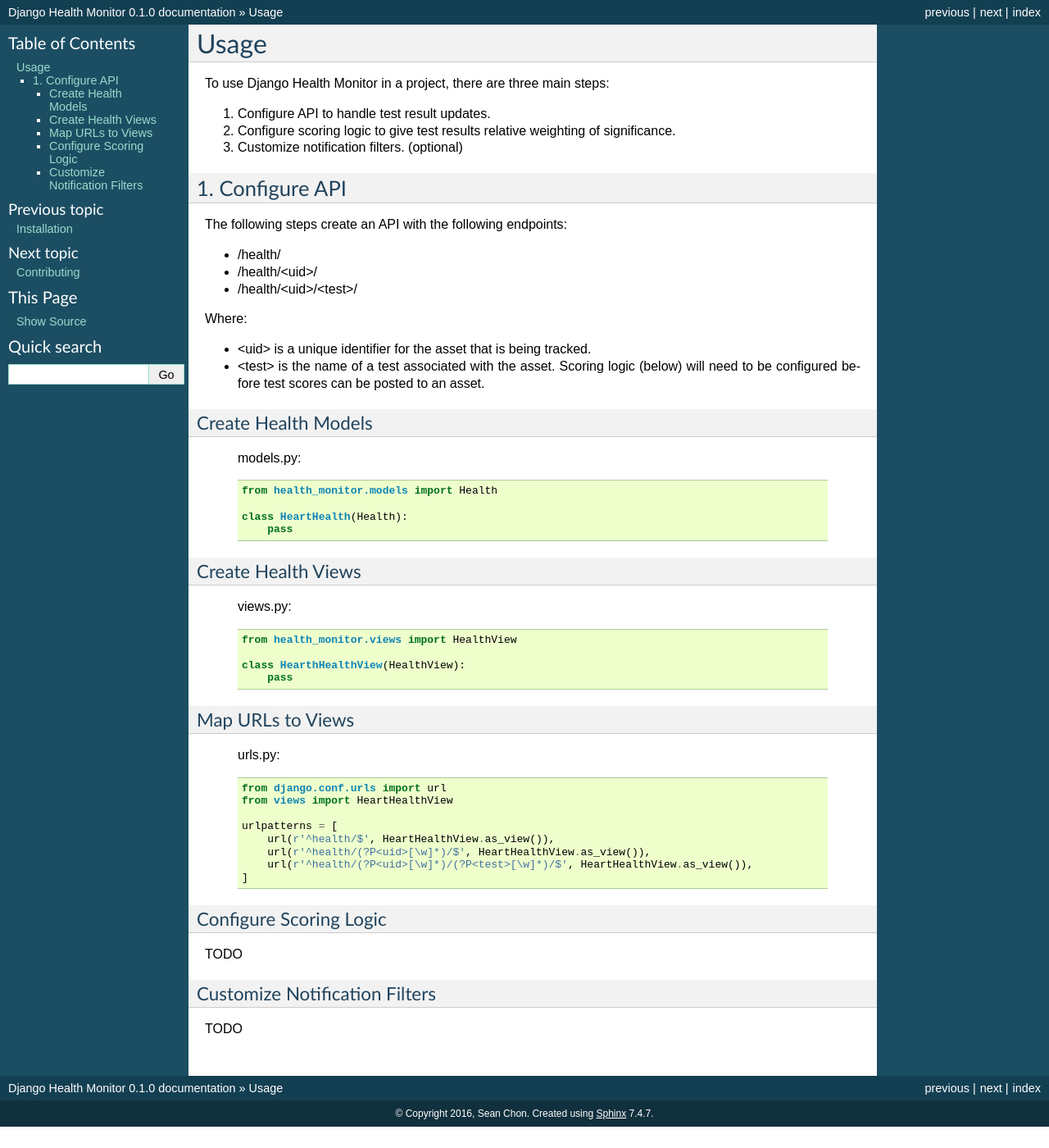
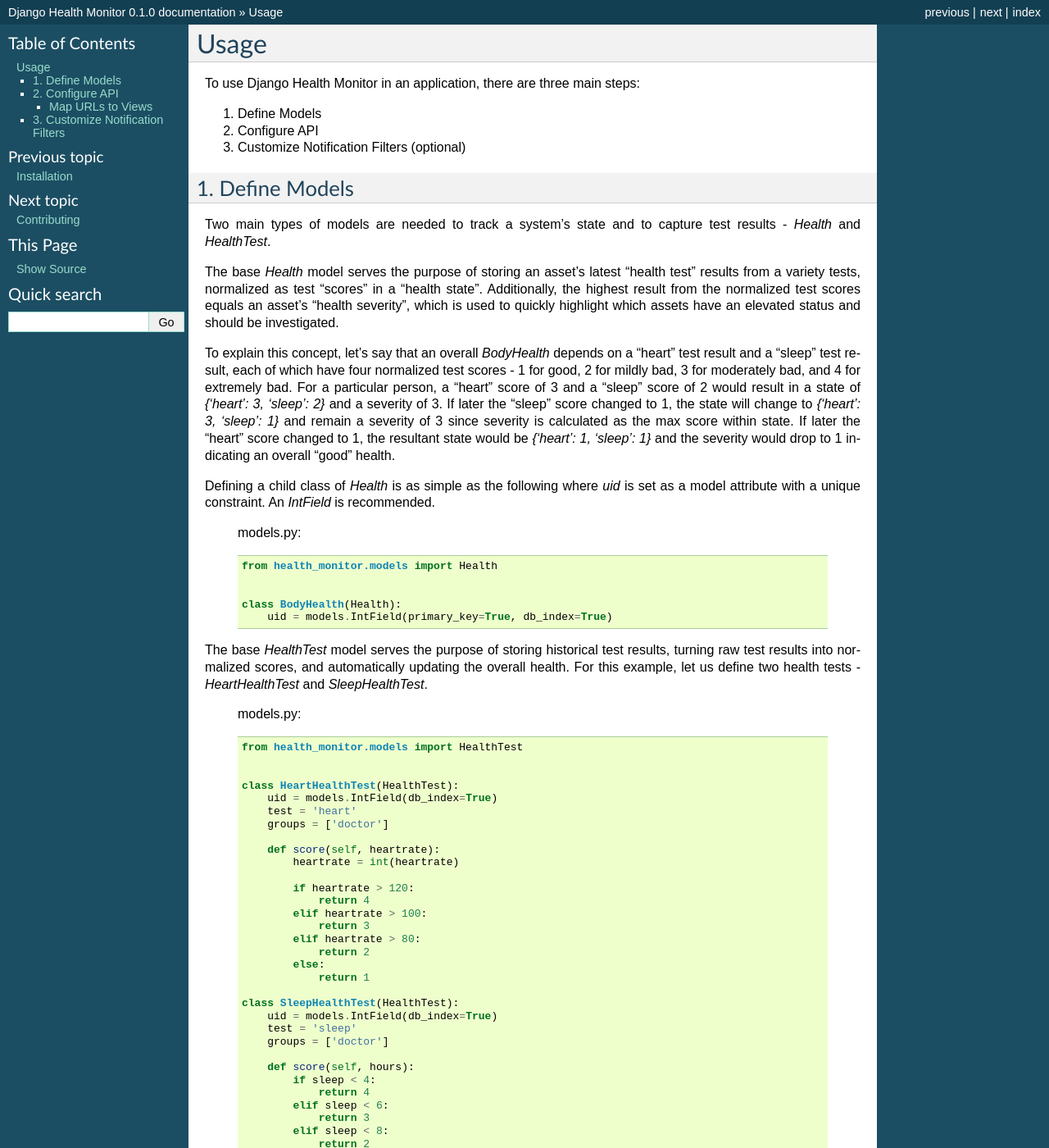
Before and after one commit to gracenote/django-health-monitor, a Sphinx documentation site: the page built from docs/usage.rst, in a window 1280 px wide and 1400 px high. Shown: the whole window at 82% size. Built offline with Sphinx 7.4.7, drawn with Linux system fonts in a browser that asks for light colours; some of the changed text lies outside the part shown.

Commit message:
Update documentation.

```diff
--- a/docs/usage.rst
+++ b/docs/usage.rst
@@ -1,47 +1,95 @@
-=====
+#####
 Usage
-=====
+#####
 
-To use Django Health Monitor in a project, there are three main steps:
+To use Django Health Monitor in an application, there are three main steps:
 
-1. Configure API to handle test result updates.
-2. Configure scoring logic to give test results relative weighting of significance.
-3. Customize notification filters. (optional)
+1. Define Models
+2. Configure API
+3. Customize Notification Filters (optional)
+
 
 ****************
-1. Configure API
+1. Define Models
 ****************
 
-The following steps create an API with the following endpoints:
+Two main types of models are needed to track a system's state and to capture test results - `Health` and `HealthTest`.
 
-- /health/
-- /health/<uid>/
-- /health/<uid>/<test>/
+The base `Health` model serves the purpose of storing an asset's latest "health test" results from a variety tests, normalized as test "scores" in a "health state". Additionally, the highest result from the normalized test scores equals an asset's "health severity", which is used to quickly highlight which assets have an elevated status and should be investigated.
 
-Where:
+To explain this concept, let's say that an overall `BodyHealth` depends on a "heart" test result and a "sleep" test result, each of which have four normalized test scores - 1 for good, 2 for mildly bad, 3 for moderately bad, and 4 for extremely bad. For a particular person, a "heart" score of 3 and a "sleep" score of 2 would result in a state of `{'heart': 3, 'sleep': 2}` and a severity of 3. If later the "sleep" score changed to 1, the state will change to `{'heart': 3, 'sleep': 1}` and remain a severity of 3 since severity is calculated as the max score within state. If later the "heart" score changed to 1, the resultant state would be `{'heart': 1, 'sleep': 1}` and the severity would drop to 1 indicating an overall "good" health.
 
-- <uid> is a unique identifier for the asset that is being tracked.
-- <test> is the name of a test associated with the asset. Scoring logic (below) will need to be configured before test scores can be posted to an asset.
+Defining a child class of `Health` is as simple as the following where `uid` is set as a model attribute with a unique constraint. An `IntField` is recommended.
 
-
-Create Health Models
---------------------
     models.py::
 
         from health_monitor.models import Health
 
-        class HeartHealth(Health):
-            pass
+
+        class BodyHealth(Health):
+            uid = models.IntField(primary_key=True, db_index=True)
 
 
-Create Health Views
--------------------
-    views.py::
+The base `HealthTest` model serves the purpose of storing historical test results, turning raw test results into normalized scores, and automatically updating the overall health. For this example, let us define two health tests - `HeartHealthTest` and `SleepHealthTest`.
 
-        from health_monitor.views import HealthView
+    models.py::
 
-        class HearthHealthView(HealthView):
-            pass
+        from health_monitor.models import HealthTest
+
+
+        class HeartHealthTest(HealthTest):
+            uid = models.IntField(db_index=True)
+            test = 'heart'
+            groups = ['doctor']
+
+            def score(self, heartrate):
+                heartrate = int(heartrate)
+
+                if heartrate > 120:
+                    return 4
+                elif heartrate > 100:
+                    return 3
+                elif heartrate > 80:
+                    return 2
+                else:
+                    return 1
+
+        class SleepHealthTest(HealthTest):
+            uid = models.IntField(db_index=True)
+            test = 'sleep'
+            groups = ['doctor']
+
+            def score(self, hours):
+                if sleep < 4:
+                    return 4
+                elif sleep < 6:
+                    return 3
+                elif sleep < 8:
+                    return 2
+                else:
+                    return 1
+
+In these examples of `HealthHealthTest` and `SleepHealthTest`, there are two attributes that are also required - `test` and `groups`. `test` is a string that will be used to reference the test in the API (following section) and `groups` is a list of groups that each test will be associated with. Each test must belong to at least one group, and each group serves the purposes of bunching related tests. Note that the `uid` should be set to be the same type as above in `BodyHealth`, however, it should **not** be set as a primary key.
+
+
+****************
+2. Configure API
+****************
+
+The following steps create an API with the following endpoints and actions:
+
+- /health/
+    - GET a list of all health uids
+- /health/<uid>/
+    - GET the health states and health severities of a particular uid
+    - DELETE the health instance for a particular uid
+- /health/<uid>/<test>/
+    - POST test results for a particular uid
+
+Where:
+
+- <uid> is a unique identifier for the asset.
+- <test> is the name of a health test.
 
 Map URLs to Views
 -----------------
@@ -49,22 +97,19 @@
 
 
         from django.conf.urls import url
-        from views import HeartHealthView
+
+        from health_monitor import views
+
 
         urlpatterns = [
-            url(r'^health/$', HeartHealthView.as_view()),
-            url(r'^health/(?P<uid>[\w]*)/$', HeartHealthView.as_view()),
-            url(r'^health/(?P<uid>[\w]*)/(?P<test>[\w]*)/$', HeartHealthView.as_view()),
+            url(r'^health/$', views.HealthView.as_view()),
+            url(r'^health/(?P<uid>[\w]*)/$', views.HealthView.as_view()),
+            url(r'^health/(?P<uid>[\w]*)/(?P<test>[\w]*)/$', views.HealthView.as_view()),
+            # url(r'^health/(?P<uid>[\d]*)/history/(?P<group>[\w-]*)/$', views.history, name='history'),
         ]
 
 
-Configure Scoring Logic
------------------------
-
+*********************************
+3. Customize Notification Filters
+*********************************
 TODO
-
-
-Customize Notification Filters
-------------------------------
-
-TODO
```
